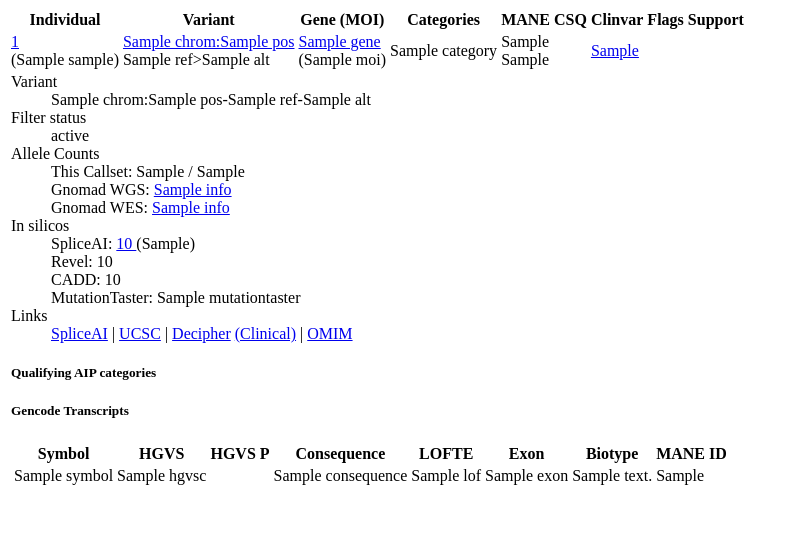
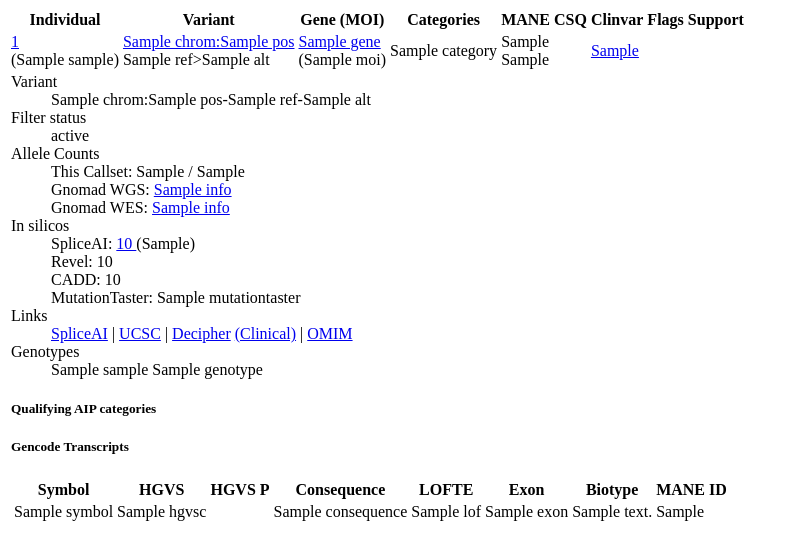
Before and after one commit to populationgenomics/talos, a Python web app: template reanalysis/templates/variant_table.html.jinja in a window 1280 px wide. Shown: the top 560 px of the page, without its empty margins (0-796 px from the left). Run offline with Jinja, Linux system fonts and the light colour scheme; the template is opened without the code that fills it: most values are stand-ins (such as "Sample title", 1, 10 or a date in 2020).

Commit message:
gt display

```diff
--- a/reanalysis/html_builder.py
+++ b/reanalysis/html_builder.py
@@ -60,7 +60,7 @@ class Variant:
         self.support_vars = variant_dict['support_vars']
         self.flags = variant_dict['flags']
         self.reasons = variant_dict['reasons']
-
+        self.genotypes = variant_dict['genotypes']
         self.sample = sample
 
         # List of (gene_id, symbol)
--- a/reanalysis/templates/variant_table_child_row.html.jinja
+++ b/reanalysis/templates/variant_table_child_row.html.jinja
@@ -51,6 +51,13 @@
                                 <a href="{{ macros.decipher_url(variant.genes.0.0)}}" target="_blank">Decipher</a>
                                 <a href="{{ macros.decipher_url(variant.genes.0.0, protein_view=False)}}" target="_blank">(Clinical)</a> |
                                 <a href="{{ macros.omim_gene_search_url(variant.genes.0.1)}} " target="_blank">OMIM</a>
+                            </dd>
+
+                            <dt class="col-sm-3">Genotypes</dt>
+                            <dd class="col-sm-9">
+                            {% for sample, gt in sample.genotypes.items() %}
+                            {{ macros.ped_symbol(gt.sex, gt.affected) }}{{sample}} {{gt.genotype}}<br>
+                            {% endfor %}
                             </dd>
 
                         </dl>
```
